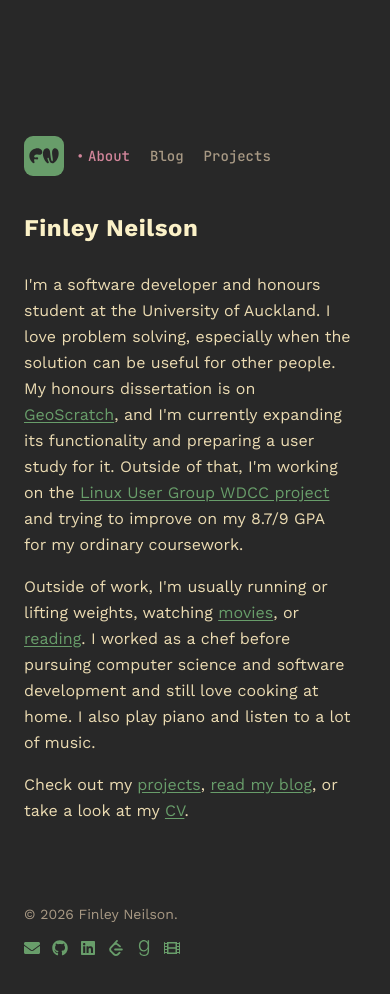
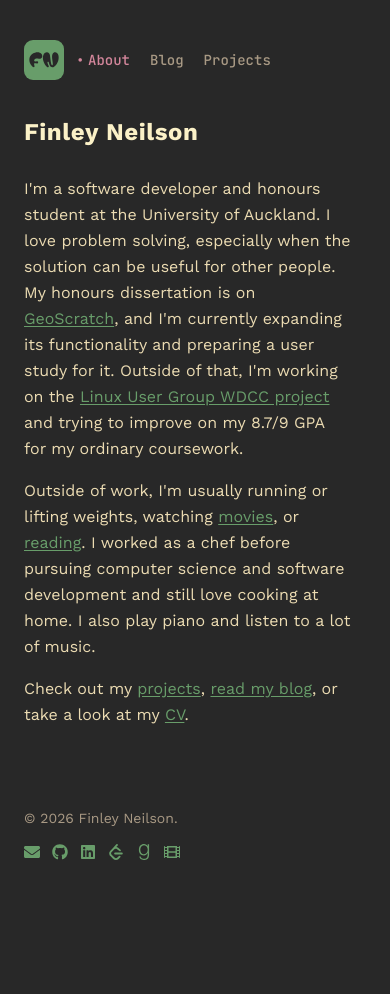
Before and after one commit to FinleyNeilson/finley_personal_website, a Next.js app: page / in a window 390 px wide. Shown: the top 994 px of the page. After the commit the page ends 900 px from the top, so only its background shows below. Built offline with nearby package versions, Linux system fonts and the light colour scheme.

Commit message:
fix: reduce excessive top/bottom page padding on mobile

```diff
--- a/src/app/layout.tsx
+++ b/src/app/layout.tsx
@@ -35,7 +35,7 @@ export default function RootLayout({
   return (
     <html lang="en" className={`${workSans.variable} ${jetbrainsMono.variable}`}>
       <body className="bg-bg0 font-sans text-fg1 antialiased">
-        <div className="mx-auto flex min-h-screen max-w-5xl flex-col px-6 py-34 sm:px-12">
+        <div className="mx-auto flex min-h-screen max-w-5xl flex-col px-6 py-10 sm:px-12 sm:py-34">
           <div className="flex min-h-0 flex-1 flex-col gap-8 sm:grid sm:grid-cols-[7rem_1fr_7rem] sm:gap-16">
             <aside className="flex flex-shrink-0 flex-row items-center gap-6 sm:flex-col sm:items-start sm:gap-14">
               <Link
```
